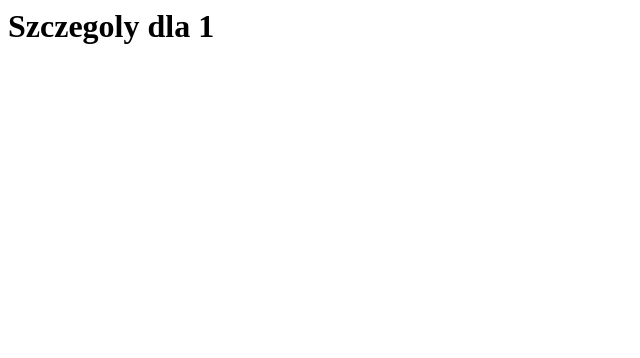
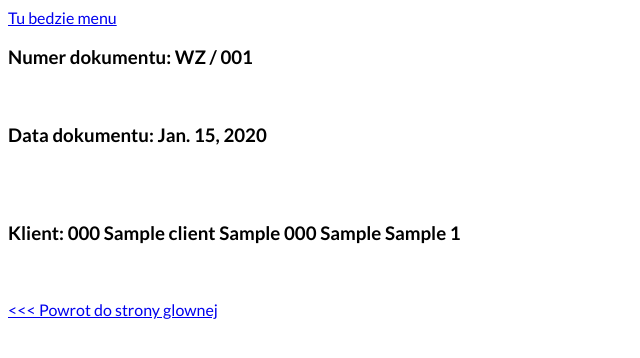
Before and after one commit to retarf/doc, a Django app: page /doc/1/ in a window 1280 px wide. Shown: the top 358 px of the page, without its empty margins (0-640 px from the left). Run offline with Django 3.2, Linux system fonts and the light colour scheme; tables that the repository leaves empty hold one stand-in row (values such as "Sample post").

Commit message:
Added document details

```diff
--- a/doc/models.py
+++ b/doc/models.py
@@ -30,6 +30,11 @@ class Product(models.Model):
     def __str__(self):
         return self.name + " " + self.year + " " + self.color + " " + self.dryness
 
+def getNumber():
+    doc = Doc.objects.order_by('number').last().number + 1
+    return doc
+
+
 class Doc(models.Model):
 
     WZ = 'WZ'
@@ -54,15 +59,9 @@ class Doc(models.Model):
 
     date = DateField(default=date.today)
 
-    # getNumber function add default number of document.
+    number=IntegerField(default=getNumber)
 
-    def getNumber():
-        doc = Doc.objects.order_by('number').last().number + 1
-        return doc
-
-    number = IntegerField(default=getNumber)
-
-    client = ForeignKey(Client, on_delete=models.CASCADE)
+    client=ForeignKey(Client, on_delete=models.CASCADE)
 
     def __str__(self):
         if self.number < 10:
--- /dev/null
+++ b/doc/templates/doc/detail.html
@@ -0,0 +1,17 @@
+{% extends 'doc/base.html' %}
+
+
+{% block body %}
+<div>
+	<h3> Numer dokumentu: {{ doc.doctype }} / {{ num }} </h3>
+	<br>
+	<h3> Data dokumentu: {{ doc.date }} </h3>
+	<br>
+	<br>
+	<h3> <stoong> Klient: </stoong> {{ doc.client }}
+</div>
+<br>
+<br>
+<a href="http://projekty:8000/doc/"> <<< Powrot do strony glownej </a>
+
+{% endblock %}
--- a/doc/urls.py
+++ b/doc/urls.py
@@ -2,7 +2,7 @@ from django.conf.urls import url
 from . import views
 
 urlpatterns = [
-    url(r'^$', views.lists, name = 'index'),
+    url(r'^$', views.index, name = 'index'),
 
     # /doc/71/
     url(r'^(?P<doc_id>[0-9]+)/$', views.detail, name = 'detail'),
--- a/doc/views.py
+++ b/doc/views.py
@@ -4,13 +4,38 @@ from .models import Doc, Client
 
 # Create your views here.
 
+all_doc = Doc.objects.order_by('number').all()
+all_clients = Client.objects.order_by('code').all()
+
+
+def index(request):
+    return render(request, 'doc/index.html', {'all_doc': all_doc, 'all_clients': all_clients})
+
+    '''
+    return render(request, 'doc/index.html',
+        {'html': html,
+        })
+    '''
+
 def lists(request):
-    all_doc = Doc.objects.order_by('number').all()
-    all_clients = Client.objects.all()
     return render(request, 'doc/index.html',
         {'all_doc' : all_doc,
         'all_clients' : all_clients,
         })
 
 def detail(request, doc_id):
-    return HttpResponse("<h1> Szczegoly dla " + str(doc_id) + " <h1>")
+    try:
+        doc = Doc.objects.get(pk=doc_id)
+    except Doc.DoesNotExist:
+        raise Http404("Document does not exist")
+
+    num = Doc.objects.get(pk=doc_id).number
+
+    if num < 10:
+        num = "00" + str(num)
+    elif num < 100:
+        num = "0" + str(num)
+    else:
+        num = str(num)
+
+    return render(request, 'doc/detail.html', {'doc': doc, 'num': num})
--- a/static/css/doc.css
+++ b/static/css/doc.css
@@ -3,20 +3,36 @@ body
 	font-family: 'Lato', sans-serif;
 }
 
+ul
+{
+    list-style-type: none;
+}
+
+
 li
 {
 	line-height: 40px;
+    border-bottom: 1px solid;
 }
-
+/*
 
 li:nth-child(odd)
 {
 	background-color: lightgray;
 }
+*/
 
 li:hover
 {
 	background-color: lightgreen;
+}
+
+li > a
+{
+    display: block;
+    text-decoration: none;
+    color: black;
+    text-align: center;
 }
 
 #doc
```
Also changed, not shown: doc/templates/doc/base.html (+4 -4 lines), doc/templates/doc/index.html (+3 -5 lines), doc/migrations/0005_auto_20160802_1333.py (added), doc/migrations/0006_auto_20160802_1430.py (added).
